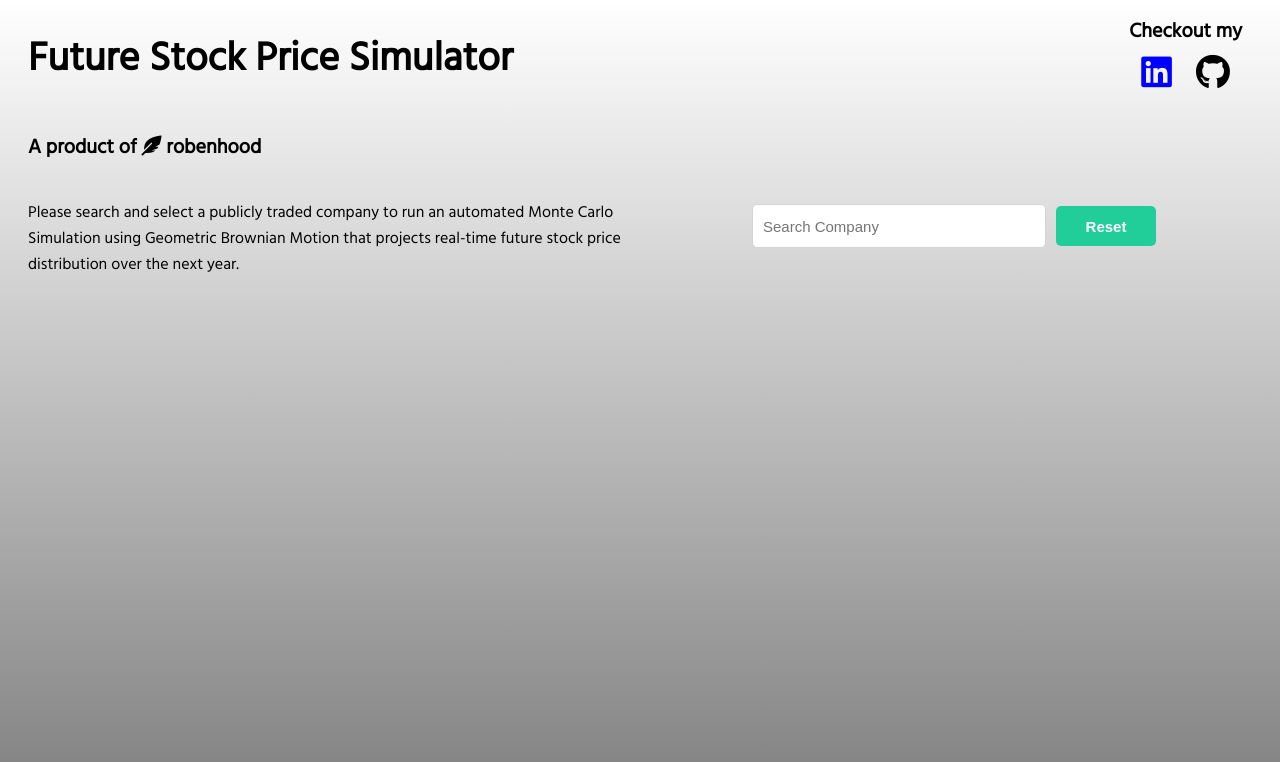
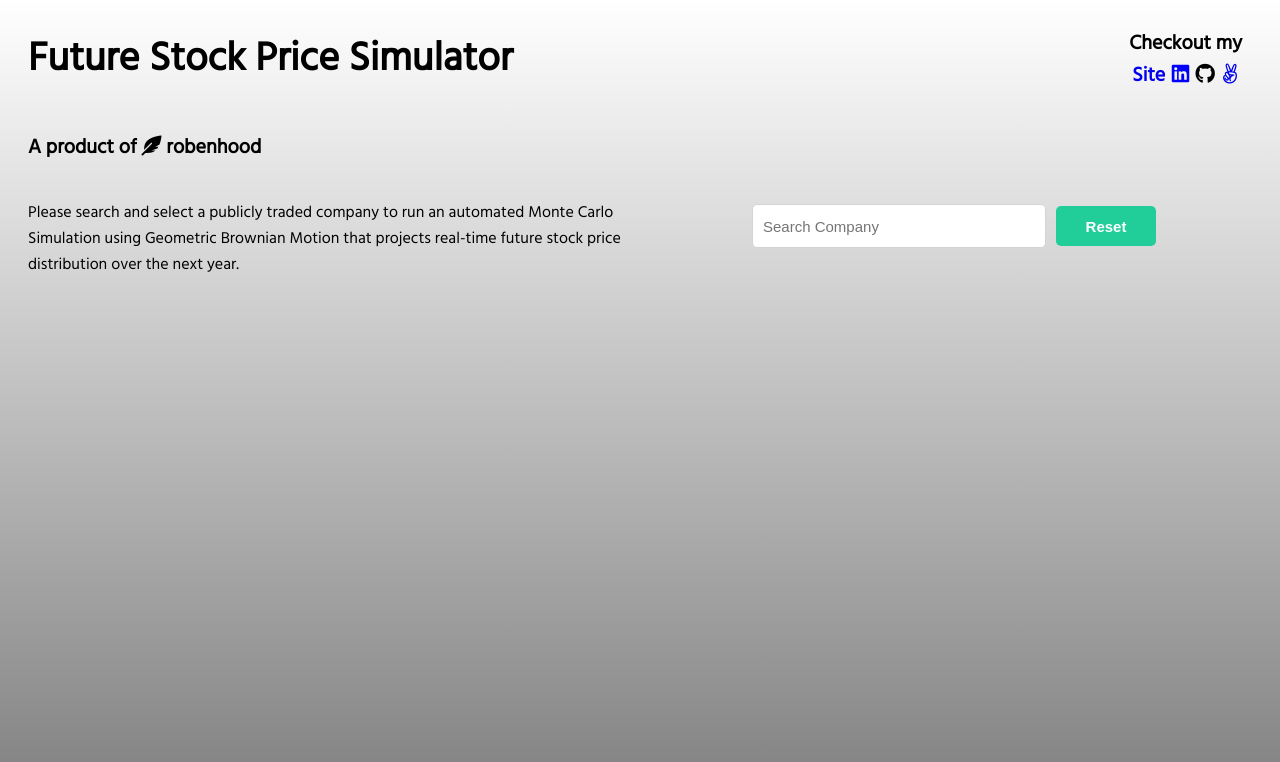
Before and after one commit to bencIsTheGoat/Monte-Carlo-JS, a website built with webpack: page index.html in a window 1280 px wide. Built offline with nearby package versions, Linux system fonts and the light colour scheme; no server answers.

Commit message:
Fix line

```diff
--- a/index.html
+++ b/index.html
@@ -151,7 +151,7 @@
             justify-content: space-around;
         }
         .links a {
-            font-size: 35px;
+            font-size: 20px;
         }
         .links #linkedin {
             color: blue;
@@ -177,6 +177,9 @@
             display: flex;
             flex-direction: column;
         }
+        #site {
+            text-decoration: none;
+        }
     </style>
     <div class='page-div'>
         <div class='header-div'>
@@ -186,11 +189,16 @@
             <span class='links'>
                 Checkout my
                 <div>
+                    <a href="https://bencutler.dev/" id='site'>Site</a>
                     <a href="https://www.linkedin.com/in/ben-cutler-783447b5/" id='linkedin'>
                         <i class="fab fa-linkedin"></i>
                     </a>
                     <a href="https://github.com/bcutler94" id='github'>
                         <i class="fab fa-github"></i>
+                    </a>
+                    <a href="https://angel.co/ben-cutler-1?al_content=view+your+profile&al_source=transaction_feed%2Fnetwork_sidebar">
+                        <i class="fab fa-angellist"></i>
+
                     </a>
                 </div>
             </span>
--- a/src/line_chart.js
+++ b/src/line_chart.js
@@ -123,7 +123,7 @@ class LineChart {
             .style('opacity', '1')
             .style('font-weight', '900')
 
-        let totalLength = d3.selectAll('.line').node().getTotalLength() * 1.7;
+        let totalLength = d3.selectAll('.line').node().getTotalLength() * 2;
 
         d3.selectAll('.line')
             .attr('stroke-dasharray', totalLength + " " + totalLength)
```
